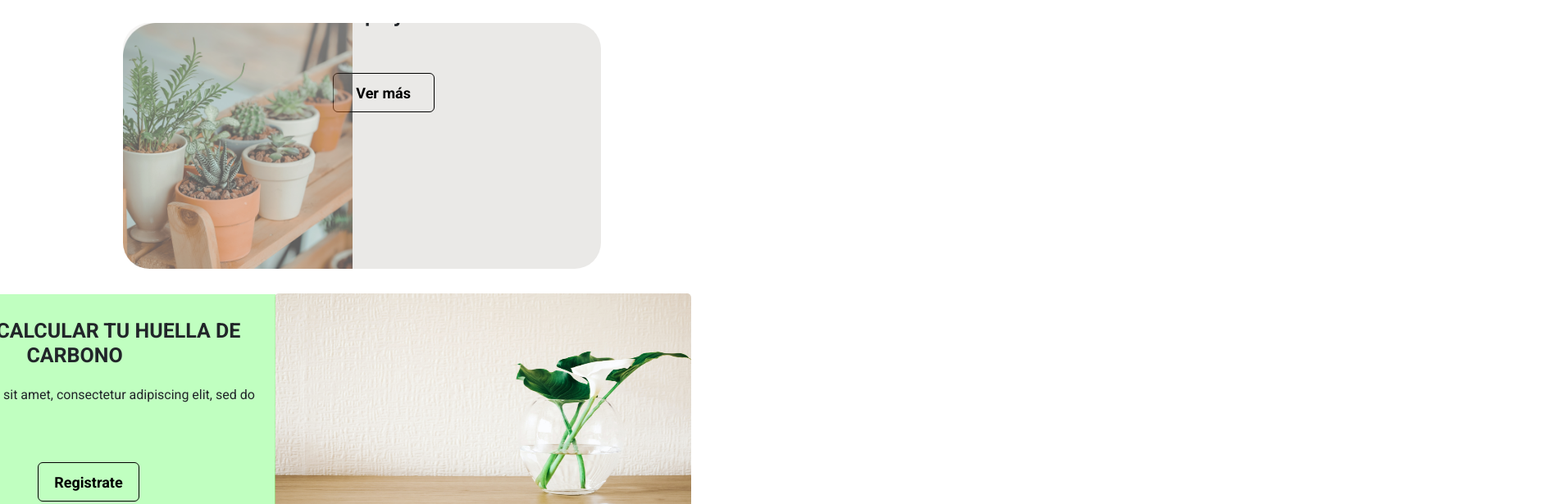
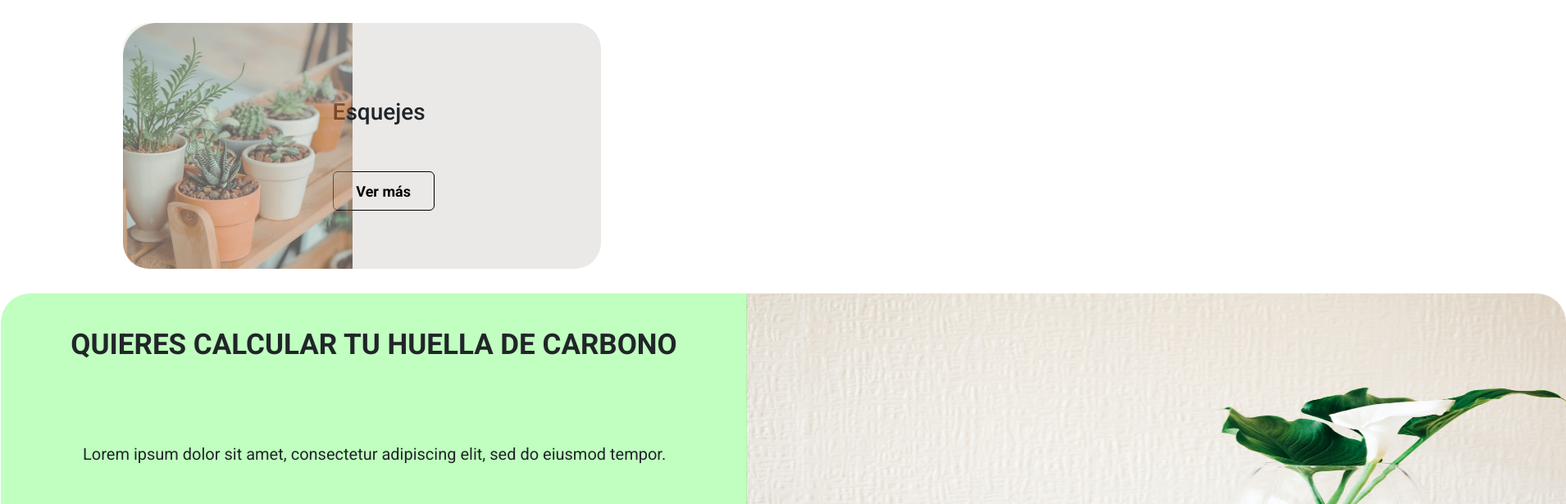
Before and after one commit to Mery1989/GreenLife_CLIENTE, a React (Vite) app in the folder Green Life/: page / in a window 1536 px wide. Shown: the part 1121-1736 px from the top of the page at 82% size, 1910 px wide, since content can reach past the window. Built offline with nearby package versions, Linux system fonts and the light colour scheme; a web font is replaced by a local one.

Commit message:
botones ok

```diff
--- a/Green Life/src/components/Calculator/Calculator.css
+++ b/Green Life/src/components/Calculator/Calculator.css
@@ -14,7 +14,10 @@
 }
 .button2{
 margin-top: 30px;
-
+background-color:#4C8787;
+color: white;
+font-weight: normal;
+border-radius: 0;
 }
 .txt{
     margin-top: 60px;
@@ -47,6 +50,7 @@ margin-top: 30px;
         width: 508px;
         margin-left: 305px;
         content: url('./../../../public/huella.jpg');
+        border-radius:0 36px  36px 0;
     }
 
 .cuerpo{
@@ -55,9 +59,47 @@ margin-top: 30px;
     width: 490px;
     height: 265px;
     margin-left: -200px;
-
+    border-radius:36px 0 0 36px;
   }
   .button2{
     margin-top: -100px;
 
     }}
+    @media only screen and  (min-width: 1400px){
+        .title{
+
+            font-size: 35px;
+            font-weight: bold;
+            text-align: center;
+         }
+         .txt{
+            margin-top: 100px;
+            margin-left: 100px;
+            font-size: 20px;
+        }
+        .huella{
+            height: 510px;
+            width: 700px;
+            margin-bottom: 250px; /*quitar cuando se arregle footer*/
+        }
+        .imghuella{
+            height: 430px;
+            width: 1000px;
+            margin-left: 880px;
+            content: url('./../../../public/huella.jpg');
+        }
+
+    .cuerpo{
+        margin-top: -446px;
+        background-color: rgba(130, 255, 130, 0.5);
+        width: 910px;
+        height: 430px;
+        margin-left: -45px;
+
+      }
+      .button2{
+        margin-top: -300px;
+        margin-left: 300px;
+
+
+        }}
--- a/Green Life/src/components/Events/Events.css
+++ b/Green Life/src/components/Events/Events.css
@@ -17,9 +17,7 @@
   }
 
   @media (max-width: 768px) {
-    .card-body.ml-n4 {
 
-    }
     .img-fluid {
       max-height: 100%;
       width: 100%;
@@ -82,7 +80,7 @@
 
     }
     .EventTitle{
-      margin-top: -250px;
+      margin-top: -160px;
     }
 
     .row {
--- a/Green Life/src/components/Plants/Plants.css
+++ b/Green Life/src/components/Plants/Plants.css
@@ -28,4 +28,8 @@
     width: 45%;
     margin-right: 2.5%;
   }
+  .PlantTitle{
+    margin-top: -180px;
   }
+
+  }
```
